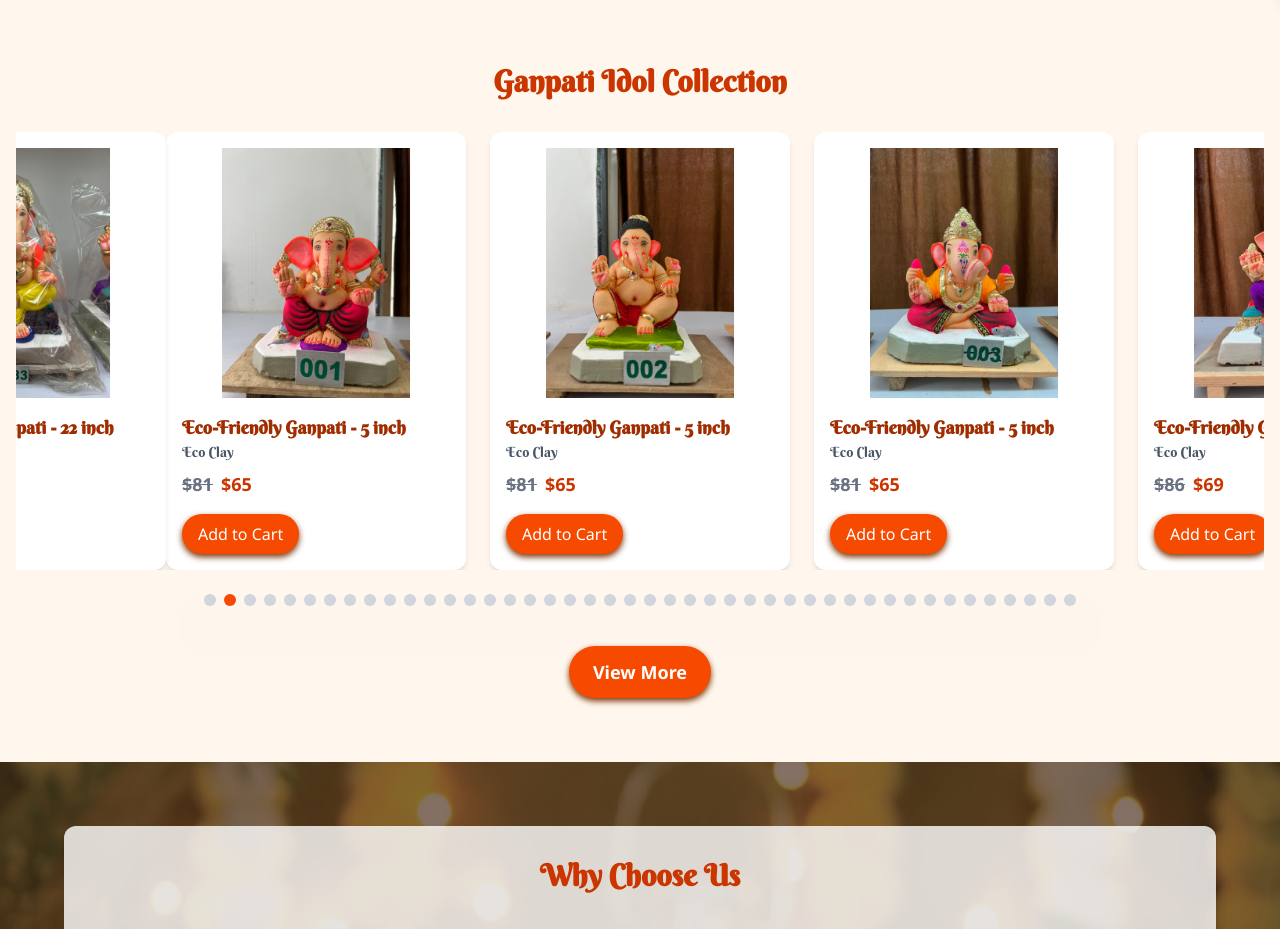
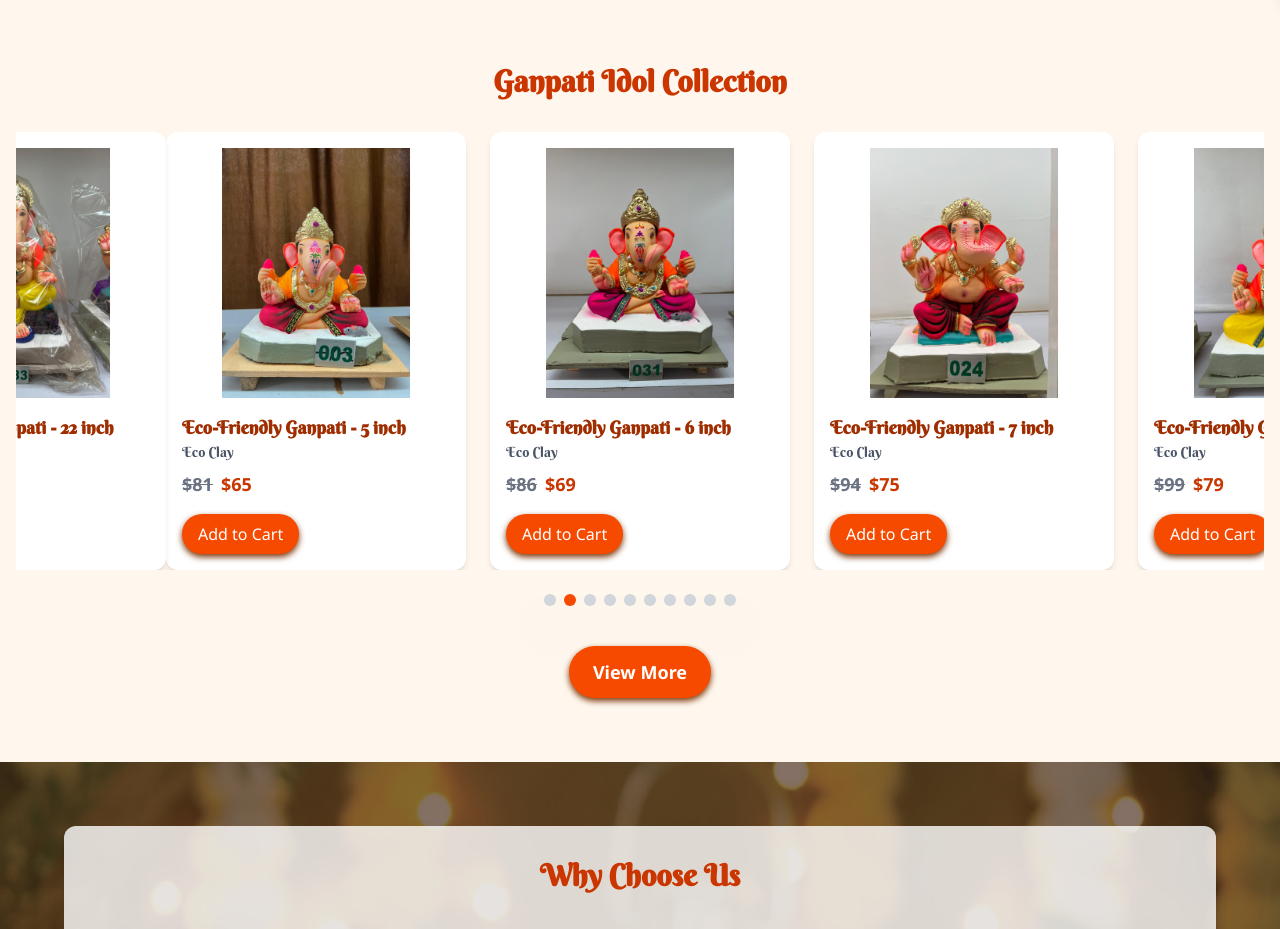
Before and after one commit to pratikdilipshinde/bappainusa, a Next.js app: page / in a window 1280 px wide. Shown: the part 800-1729 px from the top of the page. Built offline with nearby package versions, Linux system fonts and the light colour scheme.

Commit message:
Filter out unique price Ganpati for GanpatiCardCarousel

```diff
--- a/src/app/components/GanpatiCardCarousel.tsx
+++ b/src/app/components/GanpatiCardCarousel.tsx
@@ -5,13 +5,18 @@ import { useEffect, useState, useCallback } from 'react';
 import Image from 'next/image';
 import Link from 'next/link';
 import { useCart } from './CartContext';
-import idols from '../data/idols.json';
+import allidols from '../data/idols.json';
 
 export default function GanpatiCardCarousel() {
 
   const [emblaRef, emblaApi] = useEmblaCarousel({ loop: true, slidesToScroll: 1 });
   const [selectedIndex, setSelectedIndex] = useState(0);
   const { addToCart } = useCart();
+
+  // 🔥 Filter idols to keep only unique price values
+  const idols = Array.from(
+    new Map(allidols.map((idol) => [idol.price, idol])).values()
+  );
 
   const scrollTo = useCallback((index: number) => {
     if (emblaApi) emblaApi.scrollTo(index);
```
